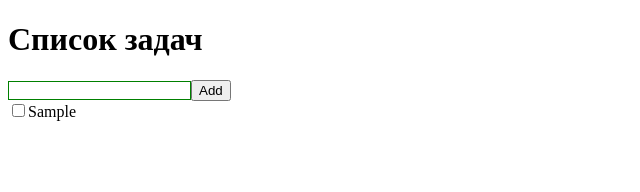
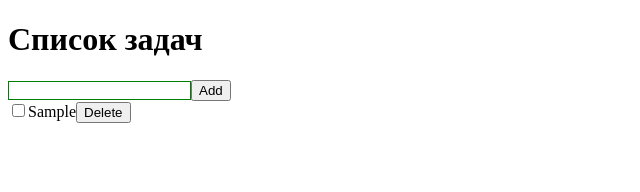
Before and after one commit to daniyar104/Practical_Task, a Next.js app: page / in a window 1280 px wide. Both pictures are taken after typing "Sample" into the empty fields and a click on the button "Add". Shown: the top 192 px of the page, without its empty margins (0-640 px from the left). Built offline with nearby package versions, Linux system fonts and the light colour scheme.

Commit message:
(add): Delete task button

```diff
--- a/src/components/Todo.tsx
+++ b/src/components/Todo.tsx
@@ -1,5 +1,5 @@
 "use client"
-import {useState, useEffect} from "react";
+import {useState, useEffect, ChangeEvent} from "react";
 import styles from "./todo.module.css"; // ✅ Правильно
 
 
@@ -53,11 +53,16 @@ const Todo: React.FC = () => {
             )
         )
     }
+
+    ///Delete task
+    const deleteTask = (id: number): void => {
+        setTodo(todos.filter((todo) => todo.id !== id))
+    }
     return(
         <div>
             <h1>Список задач</h1>
             <div>
-                <input className={styles.input} type="text" value={newTask} onChange={event => setNewTask(event.target.value)}/>
+                <input className={styles.input} type="text" value={newTask} onChange={(event: ChangeEvent<HTMLInputElement>) => setNewTask(event.target.value)}/>
                 <button onClick={addTask}>Add</button>
             </div>
             <div>
@@ -73,6 +78,7 @@ const Todo: React.FC = () => {
                                     onChange={() => toggleTaskCompletion(todo.id)}
                                 />
                                 <span>{todo.name}</span>
+                                <button onClick={() => deleteTask(todo.id)}>Delete</button>
                             </div>
                         ))
                 }
```
